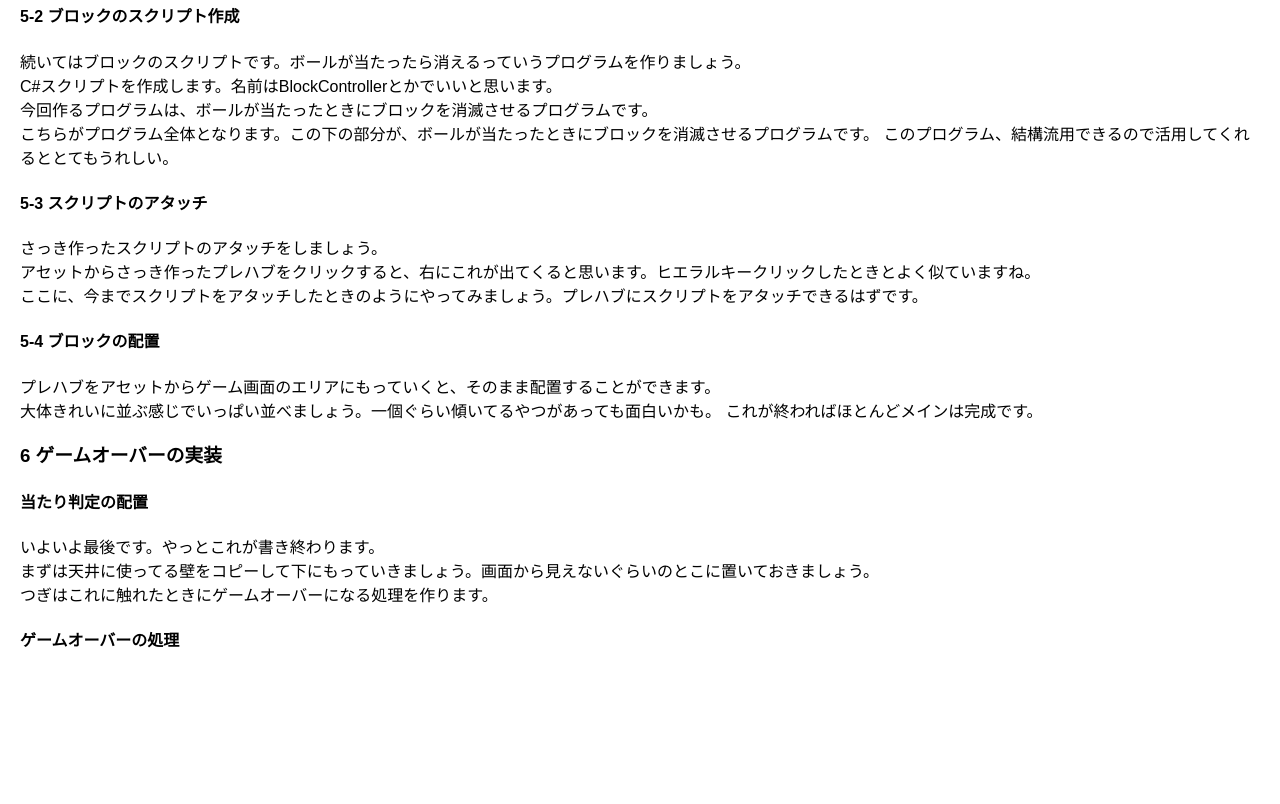
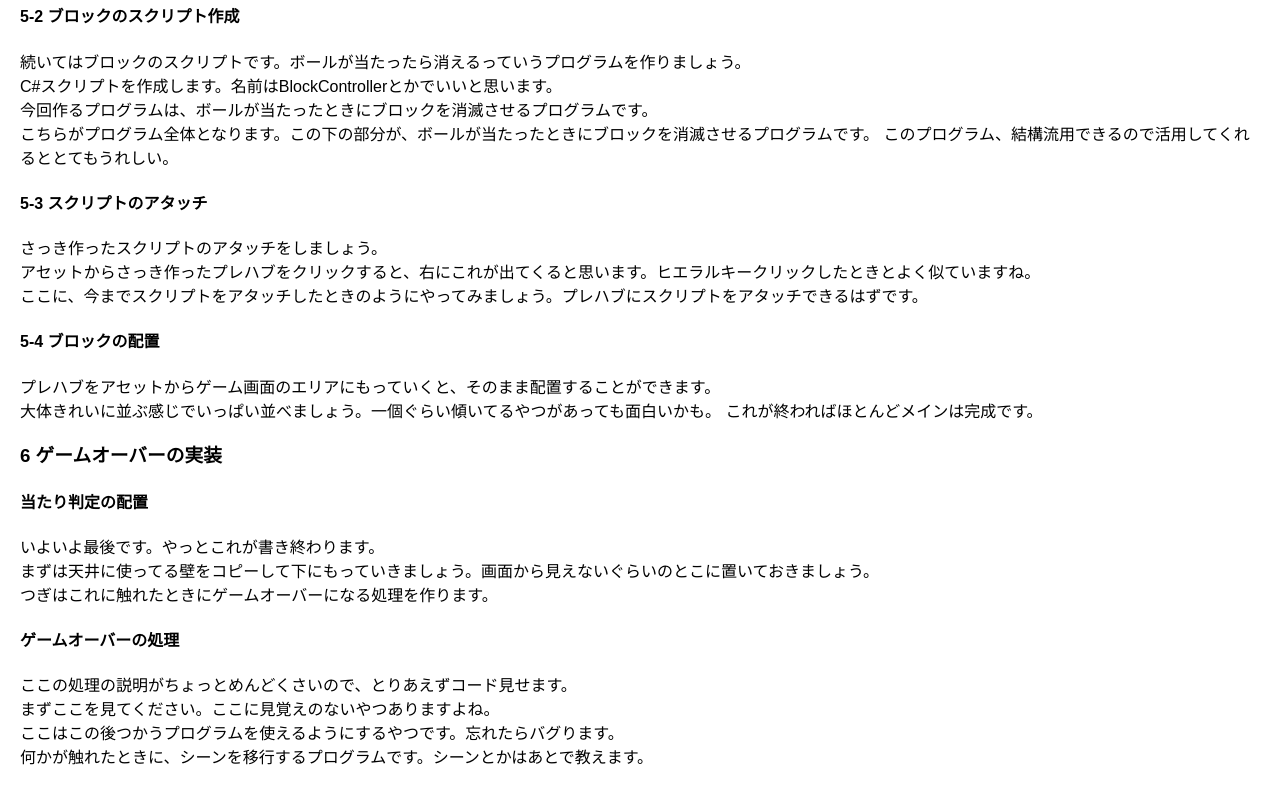
Before and after one commit to ASK-STEM-official/unity_text, a plain HTML site: page demo/02.html in a window 1280 px wide. Shown: the part 2447-3251 px from the top of the page. Before the commit the page ends 3139 px from the top, so only its background shows below. Drawn offline with Linux system fonts and the light colour scheme.

Commit message:
せつめいしんどい

```diff
--- a/demo/02.html
+++ b/demo/02.html
@@ -125,6 +125,13 @@
         <h4>ゲームオーバーの処理</h4>
         <p>
                 <!--ここにしば先輩がゲームオーバーの処理の解説を書いてくれるはず-->
+                ここの処理の説明がちょっとめんどくさいので、とりあえずコード見せます。<br>
+                <!--ゲームオーバー処理の画像-->
+                まずここを見てください。ここに見覚えのないやつありますよね。<br>
+                <!--シーンの処理させるやつのとこ-->
+                ここはこの後つかうプログラムを使えるようにするやつです。忘れたらバグります。<br>
+                <!--シーン遷移-->
+                何かが触れたときに、シーンを移行するプログラムです。シーンとかはあとで教えます。
         </p>
 </p>
 
```
